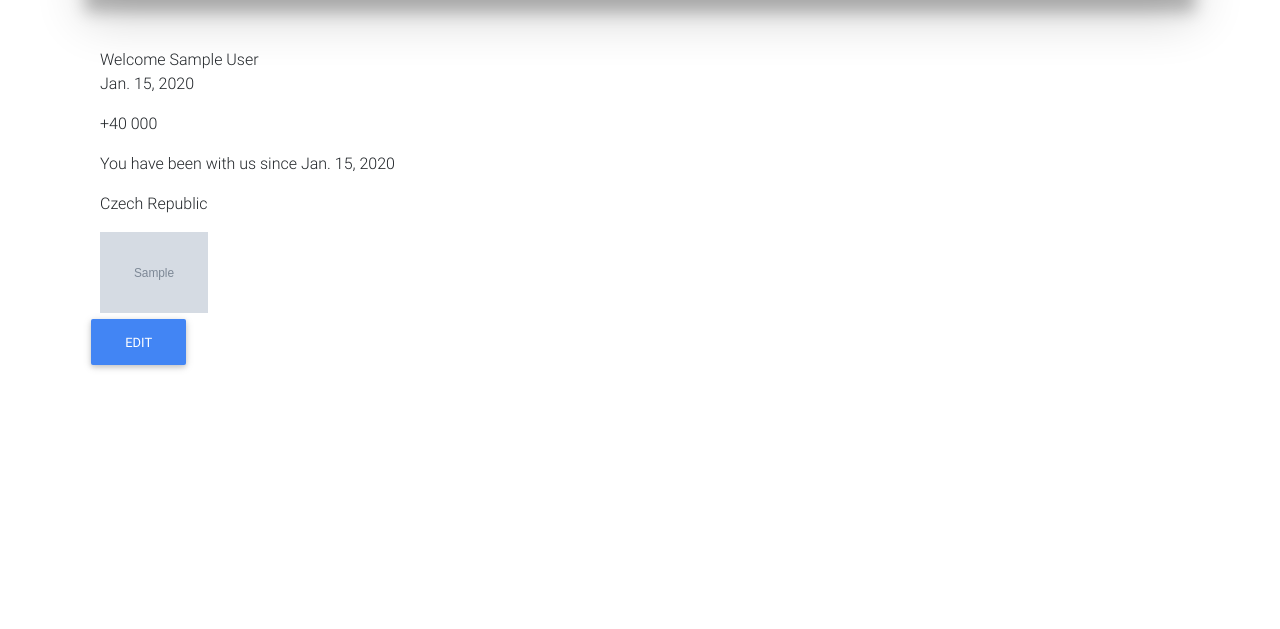
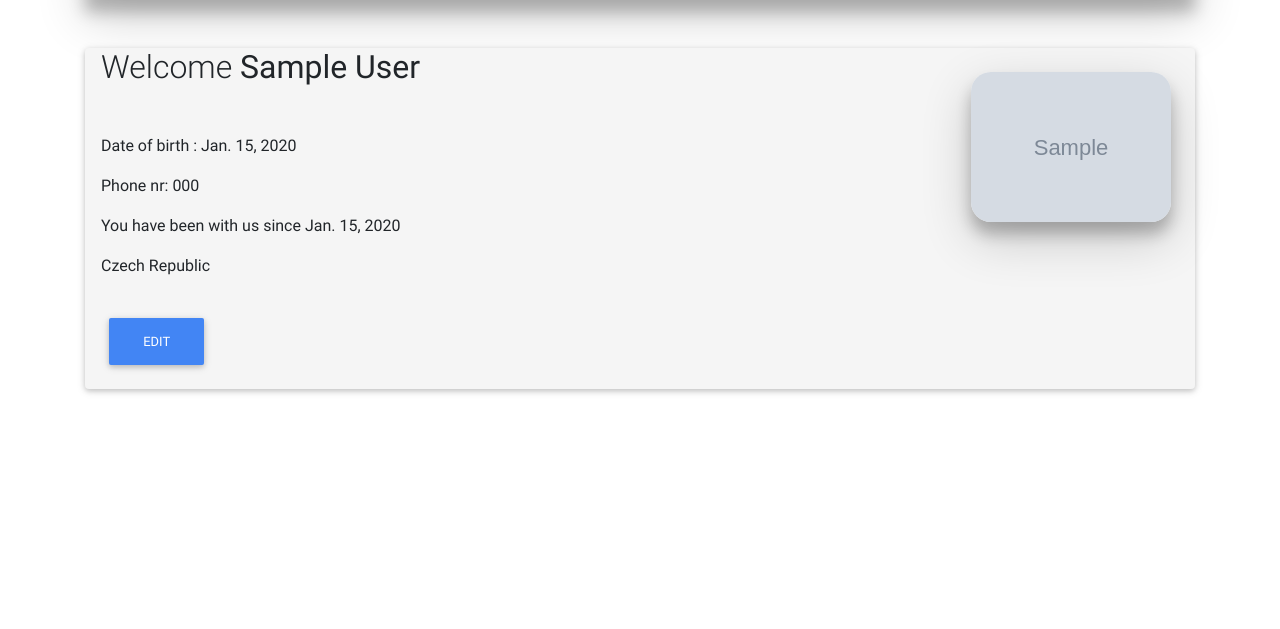
Before and after one commit to SergiuF89/ticketStore, a Django app: page /profile/1 in a window 1280 px wide. Shown: the part 128-757 px from the top of the page. Run offline with Django 3.2, Linux system fonts and the light colour scheme; a user stored in the database is signed in; tables that the repository leaves empty hold one stand-in row (values such as "Sample post"); grey boxes marked "Sample" are stand-in pictures; some libraries are stand-ins or nearby versions.

Commit message:
added some styling to profile page

```diff
--- a/templates/profile.html
+++ b/templates/profile.html
@@ -1,21 +1,27 @@
 {% extends 'base.html' %}
 {% block content %}
-    <div style="height: 600px" class="container">
-        <div class="col-5">
-            Welcome {{ user_profile.first_name }} {{ user_profile.last_name }}
-            <p>{{ user_profile.birth_date }}</p>
-            <p>+40 {{ user_profile.phone_number }}</p>
-            <p>You have been with us since {{ user_profile.joined_on }}</p>
-            <p>{{ user_profile.country.name }} <img class="ml-2" src="{{ user_profile.country.flag }}" alt=""></p>
+    <div style="height: 600px;" class="container">
+        <div style="min-height: fit-content; background-color: whitesmoke" class="card d-block">
+            {% if user_profile.profile_image %}
+                <img style="height: 150px; width: auto; border-radius: 20px" class="float-right m-4 z-depth-3"
+                     src="{{ user_profile.profile_image.url }}" alt="">
+            {% endif %}
+            <div class="container">
+            </div>
+            <div class="ml-3">
+                <h2 class="mb-5">Welcome <strong>{{ user_profile.first_name }} {{ user_profile.last_name }}</strong></h2>
+                <p>Date of birth : {{ user_profile.birth_date }}</p>
+                <p>Phone nr: {{ user_profile.phone_number }}</p>
+                <p>You have been with us since {{ user_profile.joined_on }}</p>
+                <p>{{ user_profile.country.name }} <img class="ml-2" src="{{ user_profile.country.flag }}" alt=""></p>
+            </div>
 
-            {% if user_profile.profile_image %}
-                <img class="w-25" src="{{ user_profile.profile_image.url }}" alt="">
+            {% if request.user.pk == user_profile.pk %}
+                <a href="{% url 'core:profile-update' user_profile.pk %}">
+                    <button class="btn btn-primary m-4">Edit</button>
+                </a>
             {% endif %}
         </div>
-        {% if request.user.pk == user_profile.pk %}
-            <a href="{% url 'core:profile-update' user_profile.pk %}">
-                <button class="btn btn-primary">Edit</button>
-            </a>
-        {% endif %}
+
     </div>
 {% endblock %}
```
